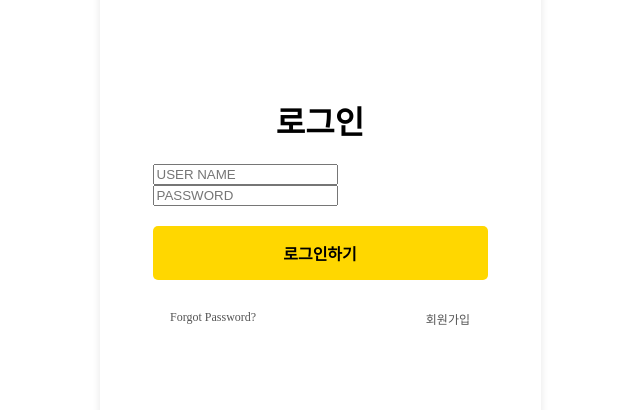
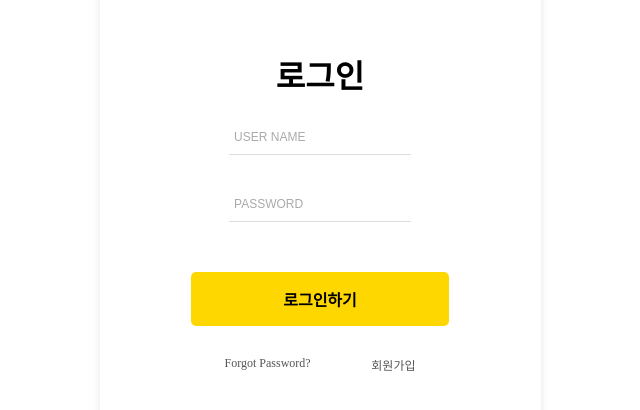
Before and after one commit to Memory-of-year-Frontend/Frontend, a Next.js app: page /login in a window 1280 px wide. Shown: the part 206-616 px from the top of the page, without its empty margins (328-968 px from the left). Built offline with nearby package versions, Linux system fonts and the light colour scheme; no server answers.

Commit message:
24.11.24 API 연결 전, CSS 90%완성

```diff
--- a/app/forgot_password/forgot_password.module.css
+++ b/app/forgot_password/forgot_password.module.css
@@ -1,5 +1,3 @@
-/* forgot_password.module.css */
-
 .container {
     display: flex;
     flex-direction: column;
@@ -51,7 +49,6 @@
     padding: 15px;
     background-color: #ffd700;
     font-size: 16px;
-    font-weight: bold;
     color: #000;
     border: none;
     border-radius: 5px;
--- a/app/forgot_password/page.js
+++ b/app/forgot_password/page.js
@@ -35,7 +35,6 @@ const handleSubmit = async (e) => {
 return (
     <PageLayout>
     <div className={styles.container}>
-        <h1 className={styles.title}>비밀번호 찾기</h1>
         <form onSubmit={handleSubmit} className={styles.form}>
         <div className={styles.inputContainer}>
             <input
--- a/app/login/login.module.css
+++ b/app/login/login.module.css
@@ -9,17 +9,16 @@
 }
 
 .h1 {
-    font-size: 1.5rem;
-    font-weight: bold;
+    font-size: 1.8rem;
     color: #000000;
-    margin-bottom: 50px; /* 제목과 입력 필드 간격 */
+    margin-bottom: 200px;
     text-align: center;
 }
 
 .form {
     display: flex;
     flex-direction: column;
-    width: 90%; /* 모바일 화면 대응 */
+    width: 90%;
     max-width: 300px;
     align-items: center;
 }
@@ -27,28 +26,28 @@
 .form input {
     width: 100%;
     border: none;
-    border-bottom: 1px solid #ddd; /* 회색 밑줄 */
+    border-bottom: 1px solid #ddd;
     padding: 10px 5px;
     font-size: 14px;
     color: #333;
     background-color: transparent;
     outline: none;
-    margin-bottom: 30px; /* 입력 필드 간격 */
+    margin-bottom: 30px;
     transition: border-color 0.3s ease;
 }
 
 .form input:focus {
-    border-bottom: 2px solid #ffd700; /* 포커스 시 밑줄 강조 */
+    border-bottom: 2px solid #ffd700;
 }
 
 .form input::placeholder {
     color: #aaa;
     font-size: 12px;
-    text-transform: uppercase; /* 대문자 스타일 */
+    text-transform: uppercase;
 }
 
 .submitButton {
-    width: 100%;
+    width: 150%;
     padding: 15px;
     background-color: #ffd700;
     font-size: 16px;
@@ -59,6 +58,7 @@
     cursor: pointer;
     margin-top: 20px;
     transition: background-color 0.3s ease;
+    text-align: center;
 }
 
 .submitButton:hover {
--- a/app/login/page.js
+++ b/app/login/page.js
@@ -57,7 +57,7 @@ return (
     <PageLayout>
     <div className={styles.container}>
         <h1>로그인</h1>
-        <form onSubmit={handleSubmit}>
+        <form onSubmit={handleSubmit} className={styles.form}>
     <input
         type="text"
         value={username}
@@ -77,6 +77,7 @@ return (
     </button>
     {error && <p className={styles.errorMessage}>{error}</p>}
 </form>
+
         <div className={styles.options}>
         <a onClick={handleForgotPasswordRedirect}>Forgot Password?</a>
         <a onClick={handleRegisterRedirect}>회원가입</a>
```
Lines whose indentation alone changed are shown as unchanged.
